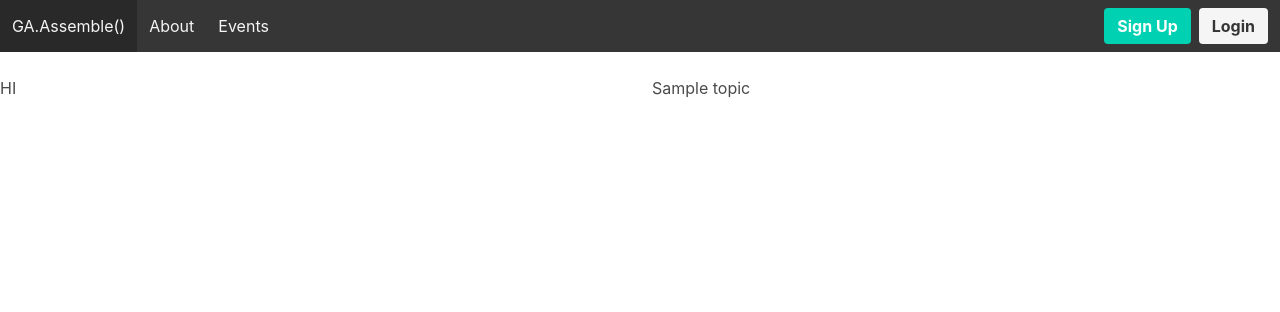
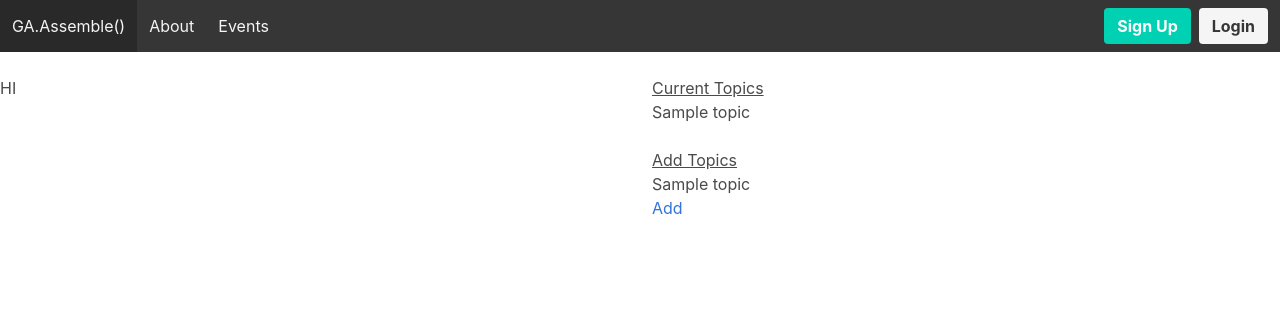
Before and after one commit to Jonrosario5/GA.Assemble, a Python web app: template templates/profile.html in a window 1280 px wide. Shown: the top 312 px of the page. Run offline with Jinja, Linux system fonts and the light colour scheme; the template is opened without the code that fills it: most values are stand-ins (such as "Sample title", 1, 10 or a date in 2020); some libraries are stand-ins or nearby versions.

Commit message:
Added logic to create and prevent duplicate user_topics

```diff
--- a/forms.py
+++ b/forms.py
@@ -78,7 +78,6 @@ class MultiCheckboxField(SelectMultipleField):
 class User_Topics(Form):
     # topics = SelectField('Topics', choices=[('JS','Javascript'),('PY','Python')])
     can_help = BooleanField('Can Help')
-    submit = SubmitField('Add')
     # def topics_selector(request, id):
     #     topic = Topic.query.get(id)
     #     form = User_Topics(request.POST, obj=topic)
--- a/templates/macros.html
+++ b/templates/macros.html
@@ -16,6 +16,23 @@
         </a>
     </div>
 {% endmacro %}
+
+{% macro render_user_page_topics(topic)%}
+    <div>
+        <h6>{{ topic.name }}</h6>
+        <a href="{{url_for('user_profile', topicid=topic.id)}}"> Add </a>
+
+    </div>
+{% endmacro %}
+
+{% macro render_user_topic(user_topic)%}
+    <div>
+        <h6>{{ user_topic.name }}</h6>
+        <a href="{{url_for('user_profile', topicid=topic.id)}}"> Add </a>
+
+    </div>
+{% endmacro %}
+
 
 {% macro render_topics_field(field) %}
     <div class="topics_field">
--- a/templates/profile.html
+++ b/templates/profile.html
@@ -15,16 +15,35 @@
         <div class='column is-one-half'>
             HI  {{user.fullname}}
         </div>
-        {% from 'macros.html' import render_topics_field %}
+
+        {% from 'macros.html' import render_topics_field, render_user_page_topics, render_user_topic %}
         <div class='column is-two-half'>
+            <div>
+                <H2 style="text-decoration:underline">Current Topics</H2>
+                {% for user_topic in user_topics %}
+
+                    <div>
+                        {{user_topic.topic.name}}
+                    </div>
+
+                {% endfor %}
+
+
+            </div>
+            <br>
+            <div>
+                <H2 style="text-decoration:underline">Add Topics</H2>
                     {% for topic in topics %}
-                <h4>{{topic.name}}</h4>
+
+                    {{ render_user_page_topics(topic) }}
+
                     {% for field in form %}
                 <form method="POST">
                     {{ render_topics_field(field) }}
                 </form>
                     {% endfor %}
                     {% endfor %}
+            </div>
 
         </div>
     </div>
```
Also changed, not shown: app.py (+17 -12 lines), models.py (+4 -8 lines), whatchuknow.db. Lines whose indentation alone changed are shown as unchanged.
